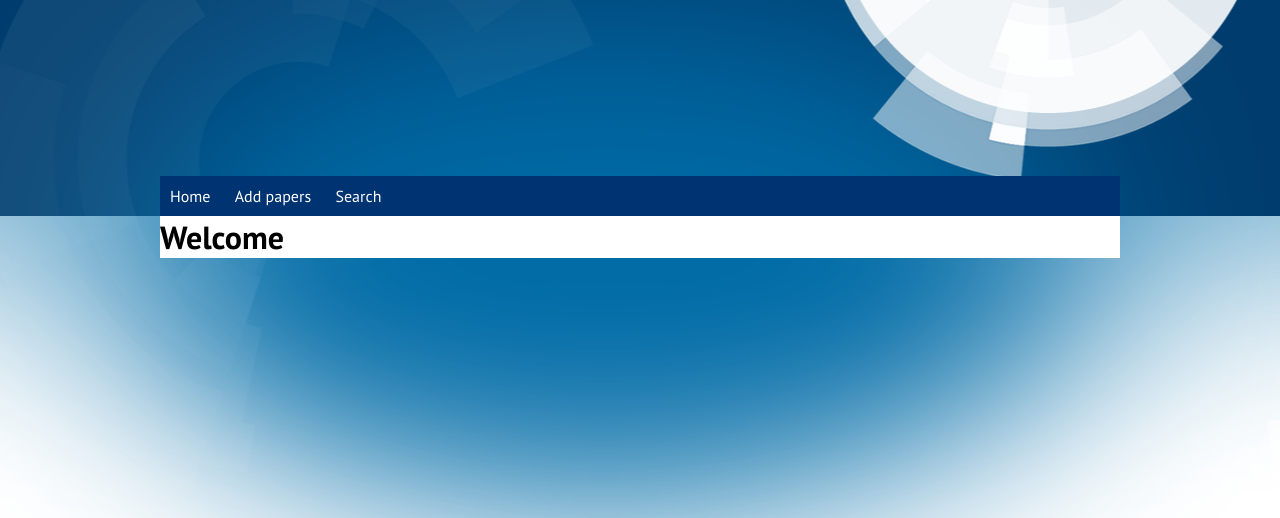
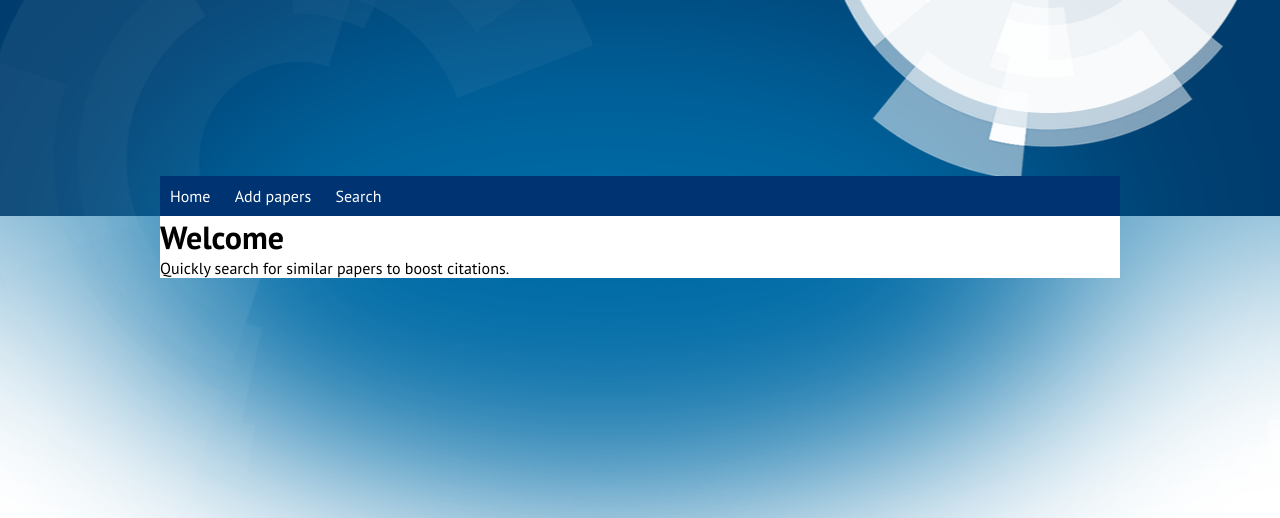
Before and after one commit to exterminate/citation, a PHP site: page /home.php in a window 1280 px wide. Shown: the part 44-562 px from the top of the page. Run offline with PHP 8.4, Linux system fonts and the light colour scheme; some libraries are stand-ins or nearby versions.

Commit message:
fleshing out home/style

```diff
--- a/citationstyle.css
+++ b/citationstyle.css
@@ -44,7 +44,7 @@ nav a:hover {
 	background: black;
 }
 
-.searchForm,.records {
+.searchForm,.records,.welcome {
 	padding: 10px;
 }
 
--- a/home.php
+++ b/home.php
@@ -14,9 +14,10 @@
 ?>
 
 <div class='main'>
-
-<h1>Welcome</h1>
-
+	<div class='main'>
+		<h1>Welcome</h1>
+		<p>Quickly search for similar papers to boost citations.</p>
+	</div>
 </div>
 
 </body>
```
